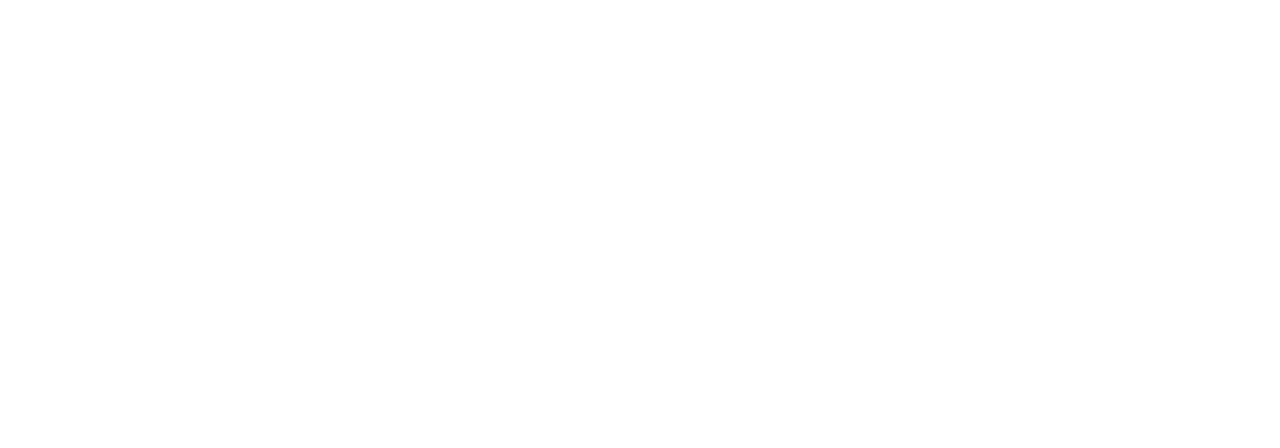
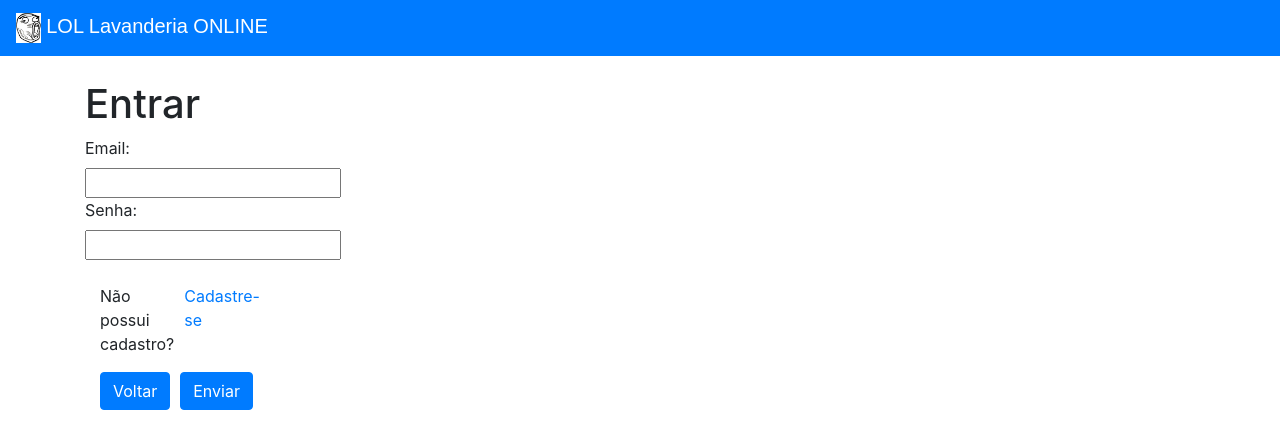
Before and after one commit to osmairribeiro/web2, an Angular app in the folder front/lol/: page /login in a window 1280 px wide. Before the commit this address led to /. Shown: the top 448 px of the page. Built offline with nearby package versions, Linux system fonts and the light colour scheme.

Commit message:
Definindo a margem e titulo como propriedades gerais do Projeto ++ Tela de LOGIN

```diff
--- a/front/lol/src/app/app.component.css
+++ b/front/lol/src/app/app.component.css
@@ -0,0 +1,12 @@
+#lavadora {
+    position: fixed;
+    right: 0;
+    bottom: 0;
+    min-width: 100%;
+    min-height: 100%;
+    z-index: -1;
+   }
+   .container {
+       position: relative;
+       z-index: 2;
+   }
--- a/front/lol/src/app/app.component.html
+++ b/front/lol/src/app/app.component.html
@@ -1 +1,21 @@
+<!DOCTYPE html>
+<html lang="pt">
+<head>
+    <meta charset="UTF-8">
+    <meta name="viewport" content="width=device-width, initial-scale=1.0">
+    <title>LOL - Lavanderia Online</title>
+       <link href="https://stackpath.bootstrapcdn.com/bootstrap/4.5.2/css/bootstrap.min.css" rel="stylesheet">
+</head>
+
+<nav class="navbar navbar-expand-lg navbar-dark bg-primary">
+
+    <a class="navbar-brand" href="#">
+        <img src="assets/lol.jpg" alt="Logo Vavanderia" style="height: 30px;"> LOL Lavanderia ONLINE
+    </a>
+    <button class="navbar-toggler" type="button" data-toggle="collapse" data-target="#navbarNav" aria-controls="navbarNav" aria-expanded="false" aria-label="Toggle navigation">
+        <span class="navbar-toggler-icon"></span>
+    </button>
+
+</nav>
+</html>
 <router-outlet></router-outlet>
--- a/front/lol/src/app/app.routes.ts
+++ b/front/lol/src/app/app.routes.ts
@@ -1,8 +1,10 @@
 import { Routes } from '@angular/router';
 import { HomeComponent } from './home/home.component';
 import { CriarPedidoComponent } from './criar-pedido/criar-pedido.component';
+import { LoginComponent } from './login/login.component';
 
 export const routes: Routes = [
     { path: 'home', component: HomeComponent },
     { path: 'pedidos/novo', component: CriarPedidoComponent },
+    { path: 'login', component: LoginComponent }
 ];
--- a/front/lol/src/app/home/home.component.html
+++ b/front/lol/src/app/home/home.component.html
@@ -1,28 +1,10 @@
-<!DOCTYPE html>
-<html lang="pt">
-<head>
-    <meta charset="UTF-8">
-    <meta name="viewport" content="width=device-width, initial-scale=1.0">
-    <title>LOL - Lavanderia Online</title>
-       <link href="https://stackpath.bootstrapcdn.com/bootstrap/4.5.2/css/bootstrap.min.css" rel="stylesheet">
-</head>
+
 <body>
 
 <!-- <video autoplay muted loop id="lavadora">
         <source src="/assets/lavadora-funcionando.mp4" type="video/mp4">
     </video>
 -->
-
-    <nav class="navbar navbar-expand-lg navbar-dark bg-primary">
-
-        <a class="navbar-brand" href="#">
-            <img src="assets/lol.jpg" alt="Logo Vavanderia" style="height: 30px;"> LOL Lavanderia ONLINE
-        </a>
-        <button class="navbar-toggler" type="button" data-toggle="collapse" data-target="#navbarNav" aria-controls="navbarNav" aria-expanded="false" aria-label="Toggle navigation">
-            <span class="navbar-toggler-icon"></span>
-        </button>
-
-    </nav>
 
 
     <div class="container mt-4">
@@ -33,7 +15,7 @@
                     <div class="card-body">
                         <h5 class="card-title">Acesso Cliente</h5>
                         <p class="card-text">Clique aqui para solicitar serviços.</p>
-                        <a href="#" class="btn btn-primary">Area Clientes</a>
+                        <a href="/login" class="btn btn-primary">Area Clientes</a>
                     </div>
                 </div>
             </div>
@@ -44,7 +26,7 @@
                     <div class="card-body">
                         <h5 class="card-title">Acesso Funcionário</h5>
                         <p class="card-text">Clique aqui se você é funcionário.</p>
-                        <a href="#" class="btn btn-primary">Area Funcionários</a>
+                        <a href="/login" class="btn btn-primary">Area Funcionários</a>
                     </div>
                 </div>
             </div>
@@ -53,4 +35,3 @@
        </div>
     </div>
 </body>
-</html>
--- /dev/null
+++ b/front/lol/src/app/login/login.component.css
@@ -0,0 +1,24 @@
+.buttons {
+    display: flex;
+    justify-content: space-between;
+}
+
+.button {
+    margin: 10px 5px;
+    padding: 10px;
+    border: 1px solid #ccc;
+}
+  .container {
+    display: flex;
+    grid-template-columns: repeat(2, 1fr);
+    gap: 10px;
+    justify-content: space-between;
+  }
+
+  .textbox {
+    margin: 0;
+  }
+  .p {
+    margin-top: 10px;
+    text-align: center;
+  }
--- /dev/null
+++ b/front/lol/src/app/login/login.component.html
@@ -0,0 +1,22 @@
+<div class="container mt-4">
+    <div class="row">
+        <div class="col-md-4">
+<body>
+    <h1>Entrar</h1>
+    <form action="processar_login.php" method="post">
+        <label for="email">Email:</label>
+        <input type="email" name="email" id="email" required>
+        <br>
+        <label for="senha">Senha:</label>
+        <input type="password" name="senha" id="senha" required>
+        <br><br>
+        <p class="container">Não possui cadastro? <a href="">Cadastre-se</a></p>
+        <div class="container">
+        <a href="/home" class="btn btn-primary">Voltar</a>
+        <button type="submit"  class="btn btn-primary">Enviar</button>
+    </div>
+    </form>
+</body>
+</div>
+</div>
+</div>
```
Also changed, not shown: front/lol/src/app/login/login.component.ts (added, +12 -0 lines), 1 other file (tests, documents, lock files or other folders).
